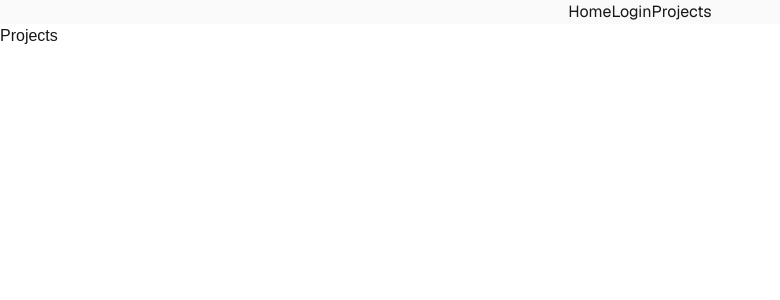
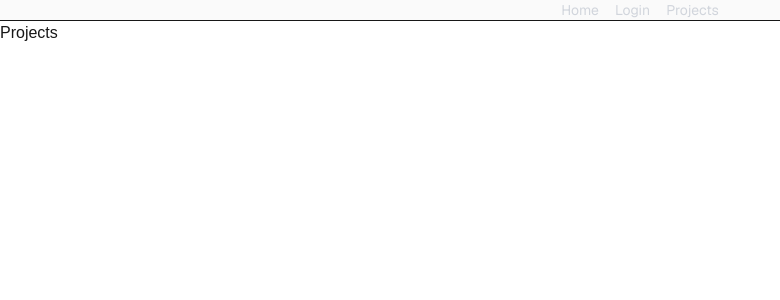
Before and after one commit to greenchiu/atlas, a Next.js app: page /projects in a window 1280 px wide. Shown: the top 300 px of the page, without its empty margins (0-780 px from the left). Built offline with nearby package versions, Linux system fonts and the light colour scheme.

Commit message:
style(topbar): improve spacing and layout

```diff
--- a/src/app/components/TopBar.tsx
+++ b/src/app/components/TopBar.tsx
@@ -2,10 +2,10 @@ import Link from 'next/link';
 
 export default function TarBar() {
   return (
-    <nav className="flex items-center justify-center bg-zinc-50 font-sans dark:bg-black">
-      <Link href="/">Home</Link>
-      <Link href="/login">Login</Link>
-      <Link href="/projects">Projects</Link>
+    <nav className="flex w-full border-b items-center justify-center space-x-4 bg-zinc-50 font-sans dark:bg-black">
+      <Link href="/" className="text-sm text-gray-300 hover:text-white">Home</Link>
+      <Link href="/login" className="text-sm text-gray-300 hover:text-white">Login</Link>
+      <Link href="/projects" className="text-sm text-gray-300 hover:text-white">Projects</Link>
     </nav>
   );
 }
```
